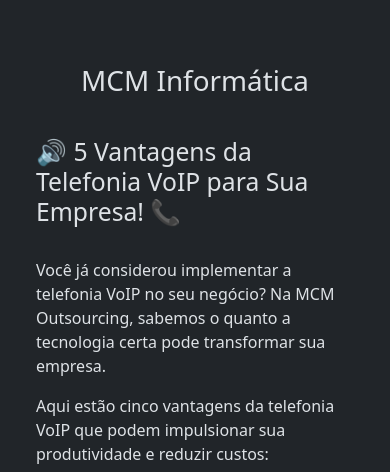
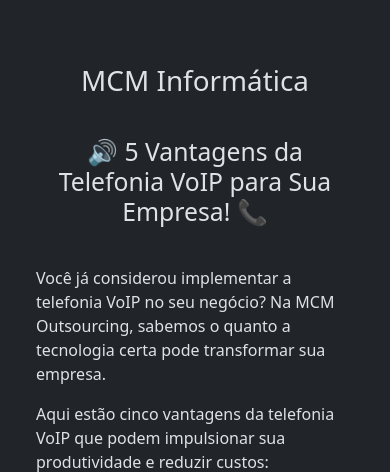
Before and after one commit to devgabrielvieira/one_page, a Django app: page / in a window 390 px wide. Shown: the part 26-498 px from the top of the page. Run offline with Django 5.2, Linux system fonts and the light colour scheme.

Commit message:
adjustments and corrections for responsiveness

```diff
--- a/main/templates/home.html
+++ b/main/templates/home.html
@@ -8,7 +8,7 @@
   <h1 class="text-center mb-3">MCM Informática</h1>
         <br>
         <div>
-            <h2>🔊 5 Vantagens da Telefonia VoIP para Sua Empresa! 📞</h2>
+            <h2 class="text-center mb-3">🔊 5 Vantagens da Telefonia VoIP para Sua Empresa! 📞</h2>
             <br>
             <p>Você já considerou implementar a telefonia VoIP no seu negócio? Na MCM Outsourcing, sabemos o quanto a
                 tecnologia certa pode transformar sua empresa.</p>
```
